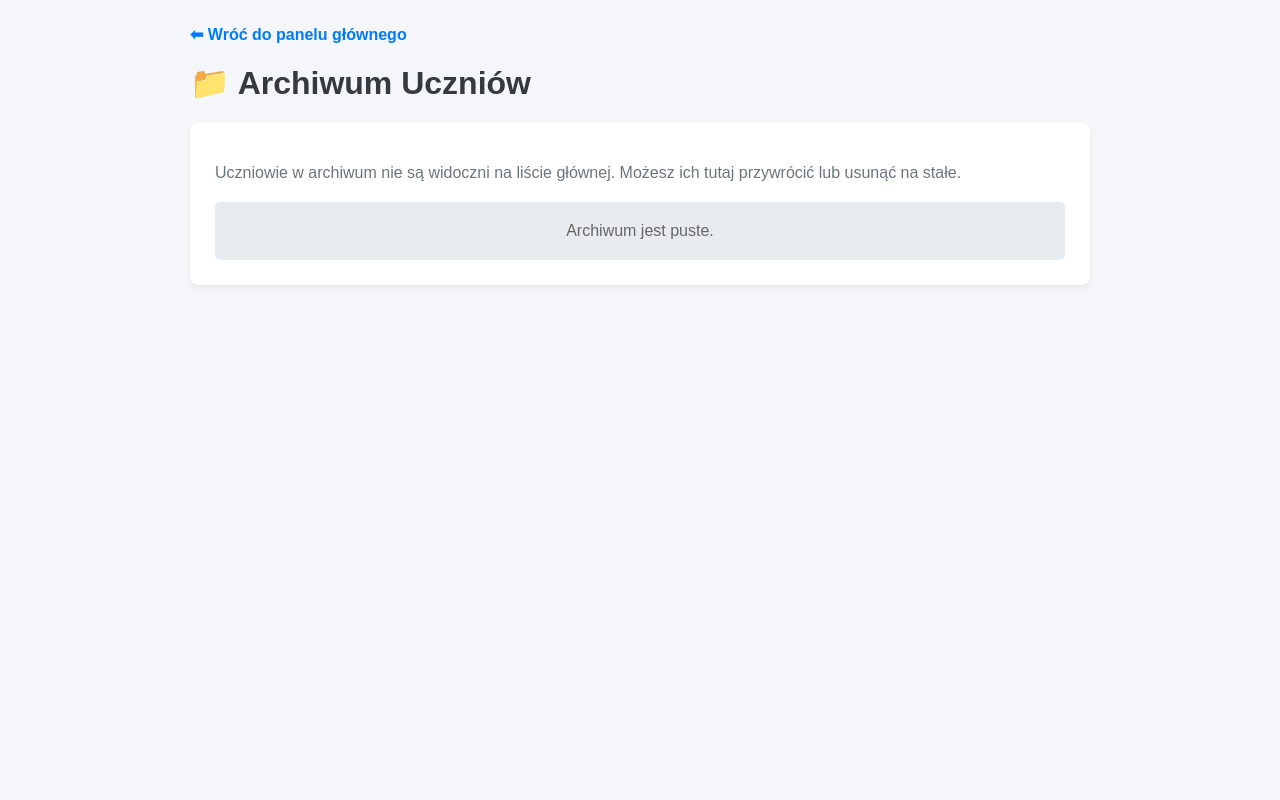
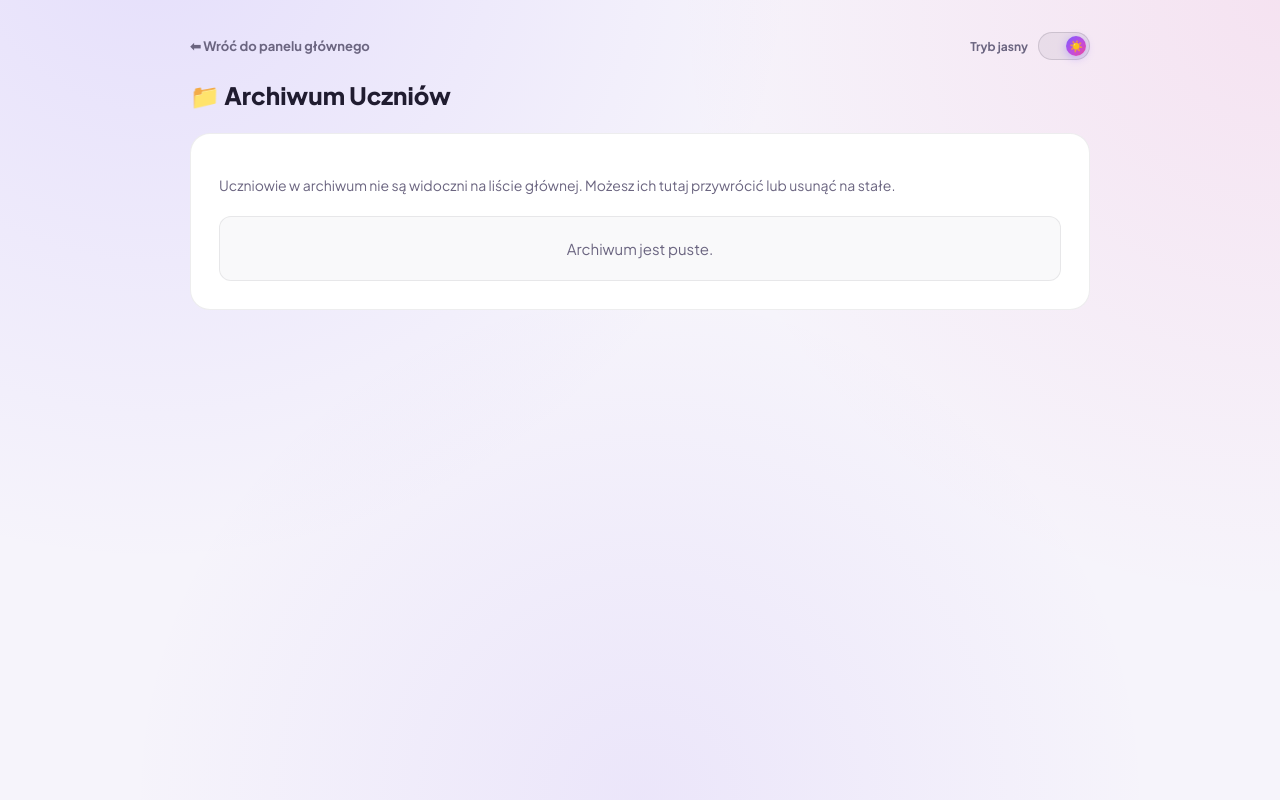
Before and after one commit to kubad0101-creator/rozprawki-app, a Flask app: page /admin/archive in a window 1280 px wide. Run offline with Flask 3, Linux system fonts and the light colour scheme; the visitor is signed in with stand-in values (Sample User, id 1).

Commit message:
Update admin_archive.html

```diff
--- a/templates/qa/admin_archive.html
+++ b/templates/qa/admin_archive.html
@@ -1,34 +1,156 @@
+
 <!DOCTYPE html>
 <html lang="pl">
-<head><meta charset="UTF-8"><title>Archiwum Uczniów</title></head>
-<body style="font-family: sans-serif; padding: 25px; max-width: 900px; margin: auto; background: #f4f6f9;">
+<head>
+    <meta charset="UTF-8">
+    <meta name="viewport" content="width=device-width, initial-scale=1.0">
+    <title>Archiwum Uczniów</title>
+    <link rel="preconnect" href="https://fonts.googleapis.com">
+    <link rel="preconnect" href="https://fonts.gstatic.com" crossorigin>
+    <link href="https://fonts.googleapis.com/css2?family=Plus+Jakarta+Sans:wght@400;500;600;700;800&display=swap" rel="stylesheet">
+    <style>
+        :root {
+            --bg-page: #0c0a14;
+            --text-main: #f3f1f8;
+            --text-muted: #a8a2bb;
+            --card-bg: rgba(255,255,255,0.04);
+            --border-soft: rgba(255,255,255,0.08);
+            --border-strong: rgba(255,255,255,0.14);
+            --glow-1: rgba(124,92,255,0.30);
+            --glow-2: rgba(236,72,153,0.20);
+            --glow-3: rgba(109,60,240,0.14);
+            --gradient: linear-gradient(135deg, #7c5cff 0%, #c04ce0 55%, #ec4899 100%);
+            --toggle-bg: rgba(255,255,255,0.08);
+            --toggle-border: rgba(255,255,255,0.16);
+            --row-bg: rgba(255,255,255,0.03);
+        }
+        html[data-theme="light"] {
+            --bg-page: #f6f4fb;
+            --text-main: #201c30;
+            --text-muted: #6b6580;
+            --card-bg: #ffffff;
+            --border-soft: rgba(32,28,48,0.08);
+            --border-strong: rgba(32,28,48,0.14);
+            --glow-1: rgba(124,92,255,0.14);
+            --glow-2: rgba(236,72,153,0.10);
+            --glow-3: rgba(109,60,240,0.08);
+            --toggle-bg: rgba(32,28,48,0.06);
+            --toggle-border: rgba(32,28,48,0.14);
+            --row-bg: rgba(32,28,48,0.025);
+        }
+        * { box-sizing: border-box; }
+        body {
+            font-family: 'Plus Jakarta Sans', 'Segoe UI', sans-serif;
+            margin: 0;
+            padding: 32px clamp(16px, 4vw, 40px) 60px;
+            color: var(--text-main);
+            background:
+                radial-gradient(circle at 12% -10%, var(--glow-1), transparent 45%),
+                radial-gradient(circle at 100% 0%, var(--glow-2), transparent 40%),
+                radial-gradient(circle at 50% 100%, var(--glow-3), transparent 50%),
+                var(--bg-page);
+            min-height: 100vh;
+            transition: background 0.25s ease, color 0.25s ease;
+        }
+        a { color: inherit; }
+        .wrap { max-width: 900px; margin: auto; }
 
-    <a href="/admin" style="display: inline-block; margin-bottom: 20px; color: #007bff; text-decoration: none; font-weight: bold; font-size: 16px;">⬅ Wróć do panelu głównego</a>
+        .switch { position: relative; width: 52px; height: 28px; border-radius: 999px; background: var(--toggle-bg); border: 1px solid var(--toggle-border); cursor: pointer; transition: background 0.25s ease, border-color 0.25s ease; flex-shrink: 0; }
+        .switch .knob { position: absolute; top: 3px; left: 3px; width: 20px; height: 20px; border-radius: 50%; background: var(--gradient); display: flex; align-items: center; justify-content: center; font-size: 11px; box-shadow: 0 2px 8px rgba(124,92,255,0.4); transition: transform 0.25s ease; }
+        html[data-theme="light"] .switch .knob { transform: translateX(24px); }
+        .theme-toggle { display: flex; align-items: center; gap: 10px; user-select: none; }
+        .theme-toggle .toggle-label { font-size: 12px; font-weight: 700; color: var(--text-muted); }
 
-    <h1 style="margin-top: 0; color: #343a40;">📁 Archiwum Uczniów</h1>
+        .topbar { display: flex; justify-content: space-between; align-items: center; margin-bottom: 20px; flex-wrap: wrap; gap: 12px; }
+        .back-link { text-decoration: none; color: var(--text-muted); font-weight: 700; font-size: 13px; display: flex; align-items: center; gap: 6px; }
+        .back-link:hover { color: var(--text-main); }
 
-    <div style="background: white; padding: 25px; border-radius: 8px; box-shadow: 0 4px 6px rgba(0,0,0,0.05);">
-        <p style="color: #6c757d; margin-bottom: 20px;">Uczniowie w archiwum nie są widoczni na liście głównej. Możesz ich tutaj przywrócić lub usunąć na stałe.</p>
+        h1 { margin: 0 0 22px; font-size: 24px; font-weight: 800; }
 
-        <div style="display: flex; flex-direction: column; gap: 15px;">
+        .card { background: var(--card-bg); border: 1px solid var(--border-soft); border-radius: 20px; padding: 28px; backdrop-filter: blur(10px); }
+        .card > p { color: var(--text-muted); margin-bottom: 22px; font-size: 14px; }
+
+        .archive-row {
+            display: flex; justify-content: space-between; align-items: center; flex-wrap: wrap; gap: 12px;
+            padding: 16px 18px; background: var(--row-bg); border: 1px solid var(--border-soft); border-radius: 12px;
+            margin-bottom: 14px;
+        }
+        .archive-row .name { font-weight: 800; font-size: 16px; }
+        .archive-actions { display: flex; gap: 10px; flex-wrap: wrap; }
+        .archive-actions form { margin: 0; }
+
+        .btn { border: none; border-radius: 10px; padding: 10px 20px; font-weight: 800; font-size: 13px; cursor: pointer; transition: transform 0.15s ease; }
+        .btn:hover { transform: translateY(-2px); }
+        .btn-green { background: linear-gradient(135deg, #22a878, #3ecf8e); color: #04241f; }
+        .btn-danger { background: linear-gradient(135deg, #d63451, #ef4759); color: #fff; }
+
+        .empty-box { background: var(--row-bg); padding: 22px; text-align: center; border-radius: 12px; border: 1px solid var(--border-soft); }
+        .empty-box p { color: var(--text-muted); margin: 0; font-size: 15px; }
+    </style>
+</head>
+<body>
+    <div class="wrap">
+
+        <div class="topbar">
+            <a href="/admin" class="back-link">⬅ Wróć do panelu głównego</a>
+            <div class="theme-toggle">
+                <span class="toggle-label" id="themeLabel">Tryb ciemny</span>
+                <div class="switch" onclick="toggleTheme()" role="button" aria-label="Zmień motyw">
+                    <div class="knob" id="themeKnob">🌙</div>
+                </div>
+            </div>
+        </div>
+
+        <h1>📁 Archiwum Uczniów</h1>
+
+        <div class="card">
+            <p>Uczniowie w archiwum nie są widoczni na liście głównej. Możesz ich tutaj przywrócić lub usunąć na stałe.</p>
+
             {% for student in archived_students %}
-                <div style="display: flex; justify-content: space-between; align-items: center; padding: 15px; background: #f8f9fa; border: 1px solid #dee2e6; border-radius: 5px;">
-                    <span style="font-weight: bold; color: #495057; font-size: 18px;">{{ student.name }}</span>
-                    <div style="display: flex; gap: 10px;">
-                        <form action="/admin/student/{{ student.id }}/restore" method="POST" style="margin:0;">
-                            <button type="submit" style="background: #28a745; color: white; border: none; padding: 10px 20px; border-radius: 5px; cursor: pointer; font-weight: bold;">Odarchiwizuj (Przywróć)</button>
+                <div class="archive-row">
+                    <span class="name">{{ student.name }}</span>
+                    <div class="archive-actions">
+                        <form action="/admin/student/{{ student.id }}/restore" method="POST">
+                            <button type="submit" class="btn btn-green">Odarchiwizuj (Przywróć)</button>
                         </form>
-                        <form action="/admin/student/{{ student.id }}/delete_forever" method="POST" style="margin:0;" onsubmit="return confirm('UWAGA: Czy na pewno chcesz całkowicie USUNĄĆ tego studenta i wszystkie jego rozprawki? Tej akcji NIE DA SIĘ COFNĄĆ.');">
-                            <button type="submit" style="background: #dc3545; color: white; border: none; padding: 10px 20px; border-radius: 5px; cursor: pointer; font-weight: bold;">Usuń bezpowrotnie</button>
+                        <form action="/admin/student/{{ student.id }}/delete_forever" method="POST" onsubmit="return confirm('UWAGA: Czy na pewno chcesz całkowicie USUNĄĆ tego studenta i wszystkie jego rozprawki? Tej akcji NIE DA SIĘ COFNĄĆ.');">
+                            <button type="submit" class="btn btn-danger">Usuń bezpowrotnie</button>
                         </form>
                     </div>
                 </div>
             {% else %}
-                <div style="background: #e9ecef; padding: 20px; text-align: center; border-radius: 5px;">
-                    <p style="color: #666; margin: 0; font-size: 16px;">Archiwum jest puste.</p>
+                <div class="empty-box">
+                    <p>Archiwum jest puste.</p>
                 </div>
             {% endfor %}
         </div>
     </div>
+
+    <script>
+        function applyTheme(theme) {
+            document.documentElement.setAttribute('data-theme', theme);
+            const knob = document.getElementById('themeKnob');
+            const label = document.getElementById('themeLabel');
+            if (theme === 'light') { knob.textContent = '☀️'; label.textContent = 'Tryb jasny'; }
+            else { knob.textContent = '🌙'; label.textContent = 'Tryb ciemny'; }
+        }
+        function toggleTheme() {
+            const current = document.documentElement.getAttribute('data-theme') === 'light' ? 'light' : 'dark';
+            const next = current === 'light' ? 'dark' : 'light';
+            localStorage.setItem('openuk-theme', next);
+            applyTheme(next);
+        }
+        (function initTheme() {
+            const saved = localStorage.getItem('openuk-theme');
+            const mql = window.matchMedia ? window.matchMedia('(prefers-color-scheme: light)') : null;
+            const systemTheme = (mql && mql.matches) ? 'light' : 'dark';
+            applyTheme(saved || systemTheme);
+            if (mql) {
+                mql.addEventListener('change', (e) => {
+                    if (!localStorage.getItem('openuk-theme')) applyTheme(e.matches ? 'light' : 'dark');
+                });
+            }
+        })();
+    </script>
 </body>
 </html>
```
